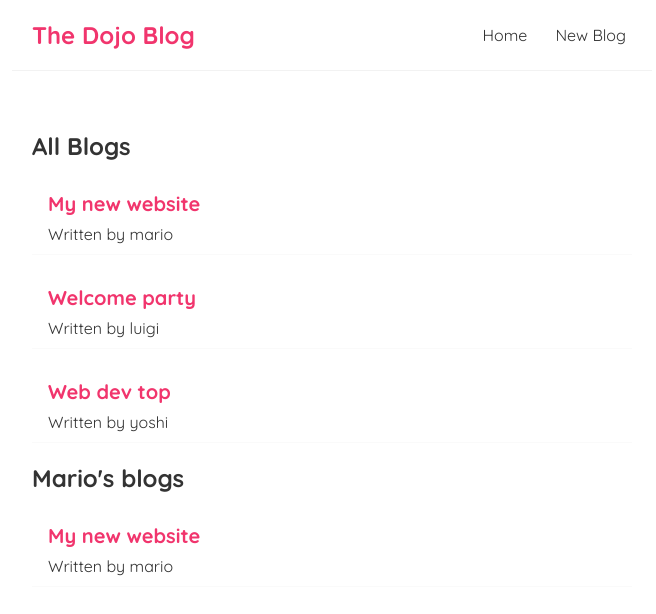
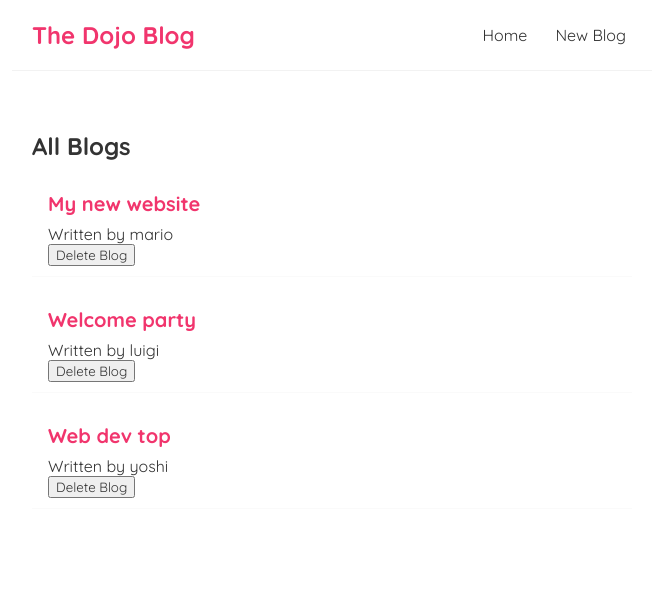
Before and after one commit to JoaoPedroVisconti/ReactTutorial_dojo-blog, a React (Create React App) app: page / in a window 1280 px wide. Shown: the top 614 px of the page, without its empty margins (308-964 px from the left). Built offline with nearby package versions, Linux system fonts and the light colour scheme; the HTML template or start-up script is replaced by a standard one.

Commit message:
Passing functions as props to delete blogs

```diff
--- a/src/BlogList.js
+++ b/src/BlogList.js
@@ -1,4 +1,4 @@
-const BlogList = ({ blogs, title }) => {
+const BlogList = ({ blogs, title, handleDelete }) => {
   // const BlogList = (props) => {
   // / // const blogs = props.blogs;
   // /  // const title = props.title;
@@ -9,6 +9,7 @@
         <div className="blog-preview" key={blog.id}>
           <h2>{blog.title}</h2>
           <p>Written by {blog.author}</p>
+          <button onClick={() => handleDelete(blog.id)}>Delete Blog</button>
         </div>
       ))}
     </div>
--- a/src/Home.js
+++ b/src/Home.js
@@ -8,13 +8,15 @@
     { title: 'Web dev top', body: 'lorem ipsum...', author: 'yoshi', id: 3 },
   ]);
 
+  const handleDelete = (id) => {
+    const newBlogs = blogs.filter((blog) => blog.id !== id);
+
+    setBlogs(newBlogs);
+  };
+
   return (
     <div className="home">
-      <BlogList blogs={blogs} title="All Blogs" />
-      <BlogList
-        blogs={blogs.filter((blog) => blog.author === 'mario')}
-        title="Mario's blogs"
-      />
+      <BlogList blogs={blogs} title="All Blogs" handleDelete={handleDelete} />
     </div>
   );
 };
```
